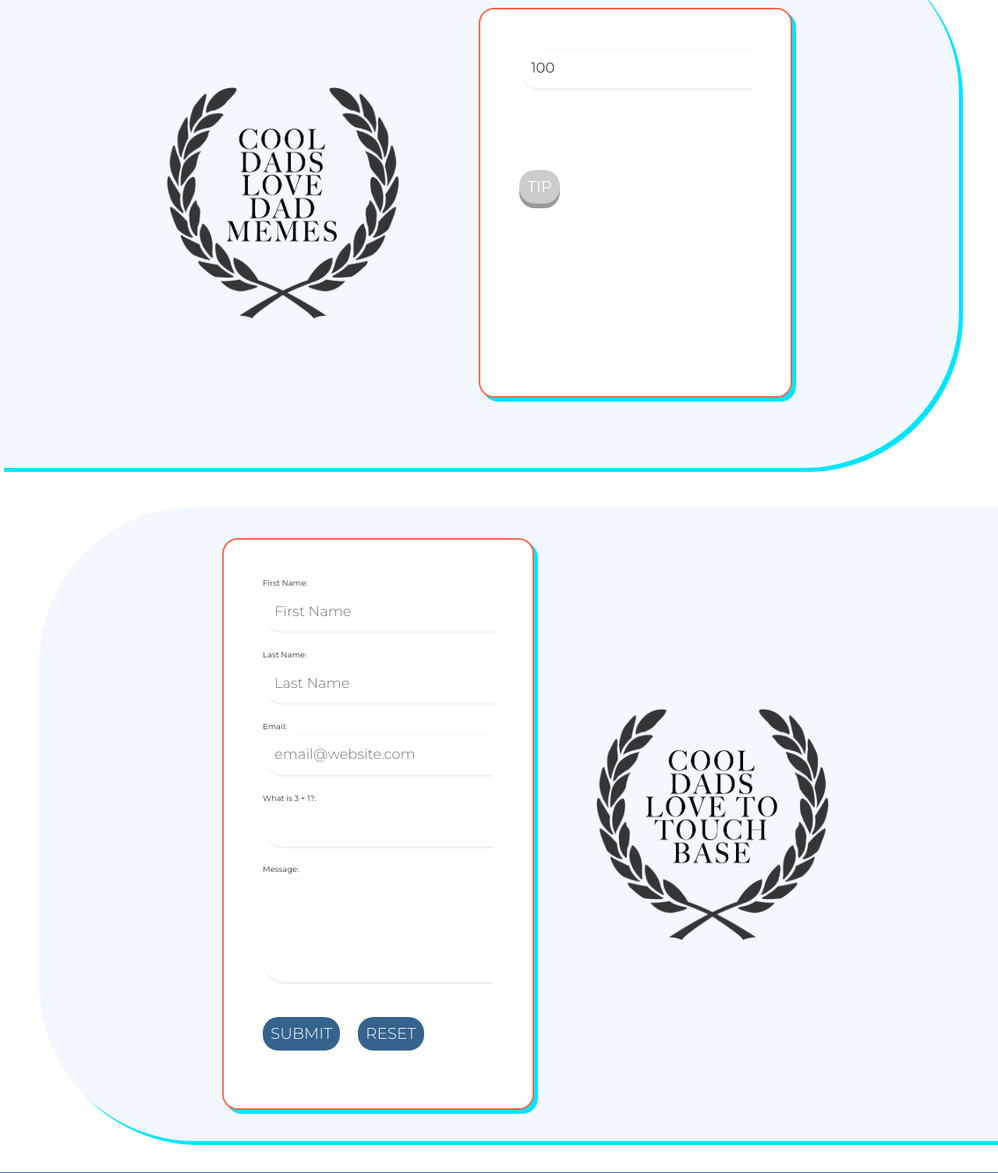
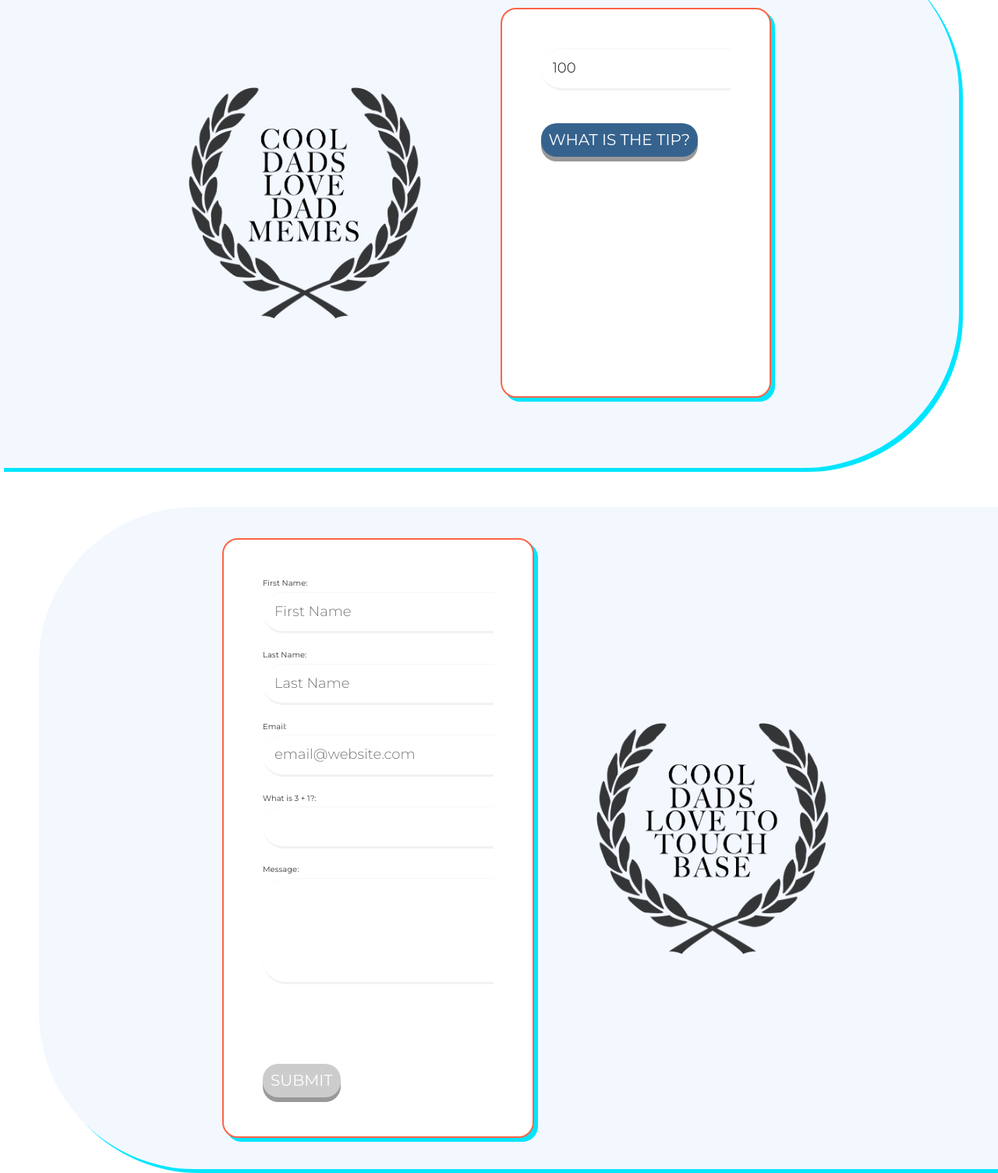
Before and after one commit to jessecdaniels/cooldads, a website: page index.html in a window 1280 px wide. Shown: the part 2580-4084 px from the top of the page at 78% size. Drawn offline with Linux system fonts and the light colour scheme; no server answers.

Commit message:
adds button fix

```diff
--- a/index.html
+++ b/index.html
@@ -20,7 +20,7 @@
 
 <nav>
   <ul class="main-nav">
-    <li><a href="#jokes" class="anchor">DAD JOKES</a></li>
+    <li><a href="#jokes">DAD JOKES</a></li>
     <li><a href="#slideshow">DAD MEMES</a></li>
   </ul>
   <ul class="main-nav">
@@ -68,8 +68,11 @@
   <div class="container3">
   <div class="output">
   <input id="tipinput" type="number" value="100">
-  <button id="tipbutton">Tip</button>
+  <div>
+  <button id="tipbutton" class="btn-submit">What is the tip?</button>
+  </div>
   <p id="tipoutput"></p>
+  </p>
 </div>
 </div>
 </section>
@@ -88,8 +91,7 @@
 	  			<label for="msg">Message:</label>
 			 		<textarea id="msg" rows="5"></textarea>
         <div>
-					<input class="btn-submit" type="submit" value="Submit">
-					<input class="btn-reset" type="reset" value="Reset">
+          <button>Submit</button>
         </div>
 				</form>
         <img class= "badge3" src="images/wreath-contact-fade.png">
```
